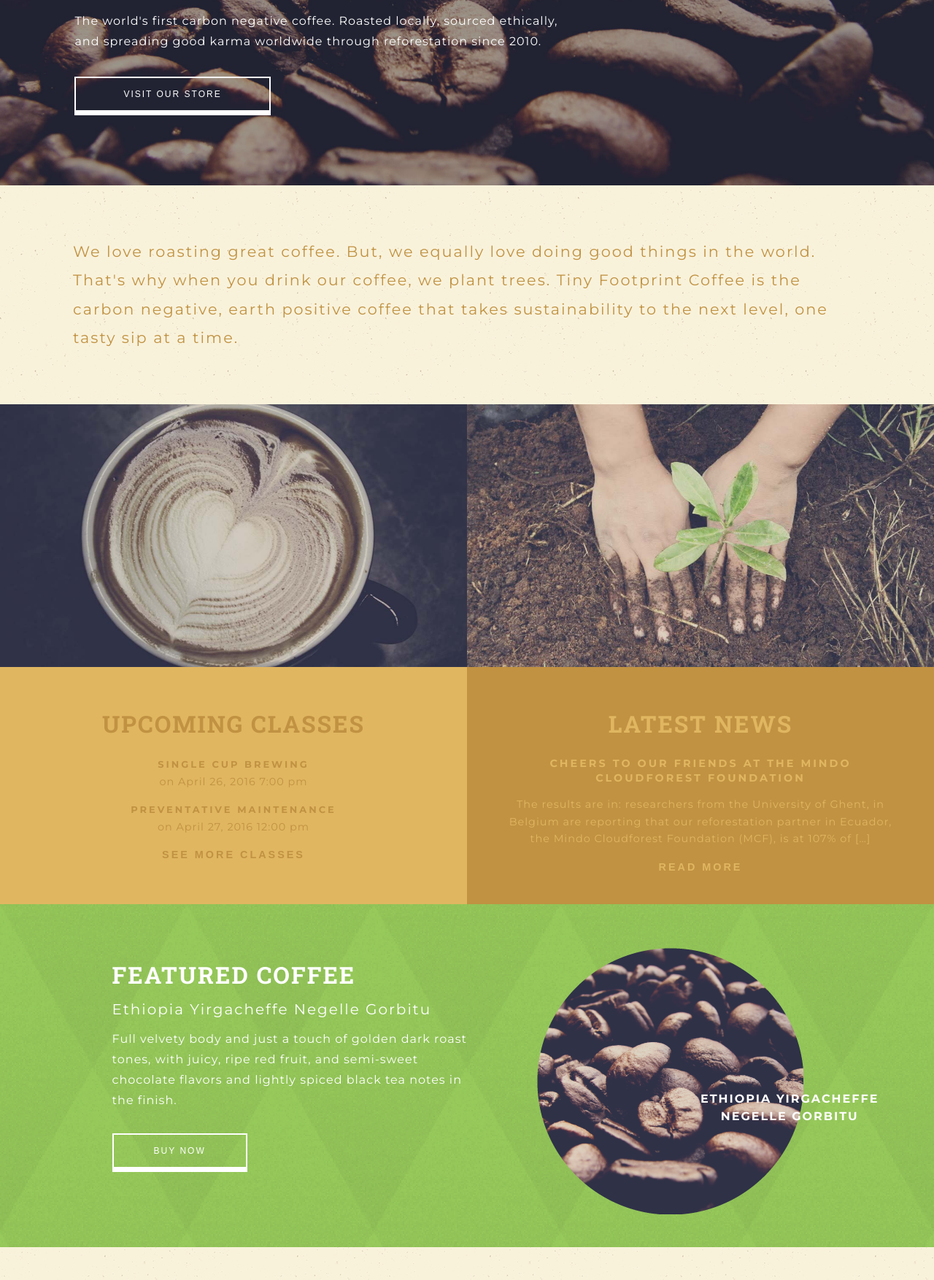
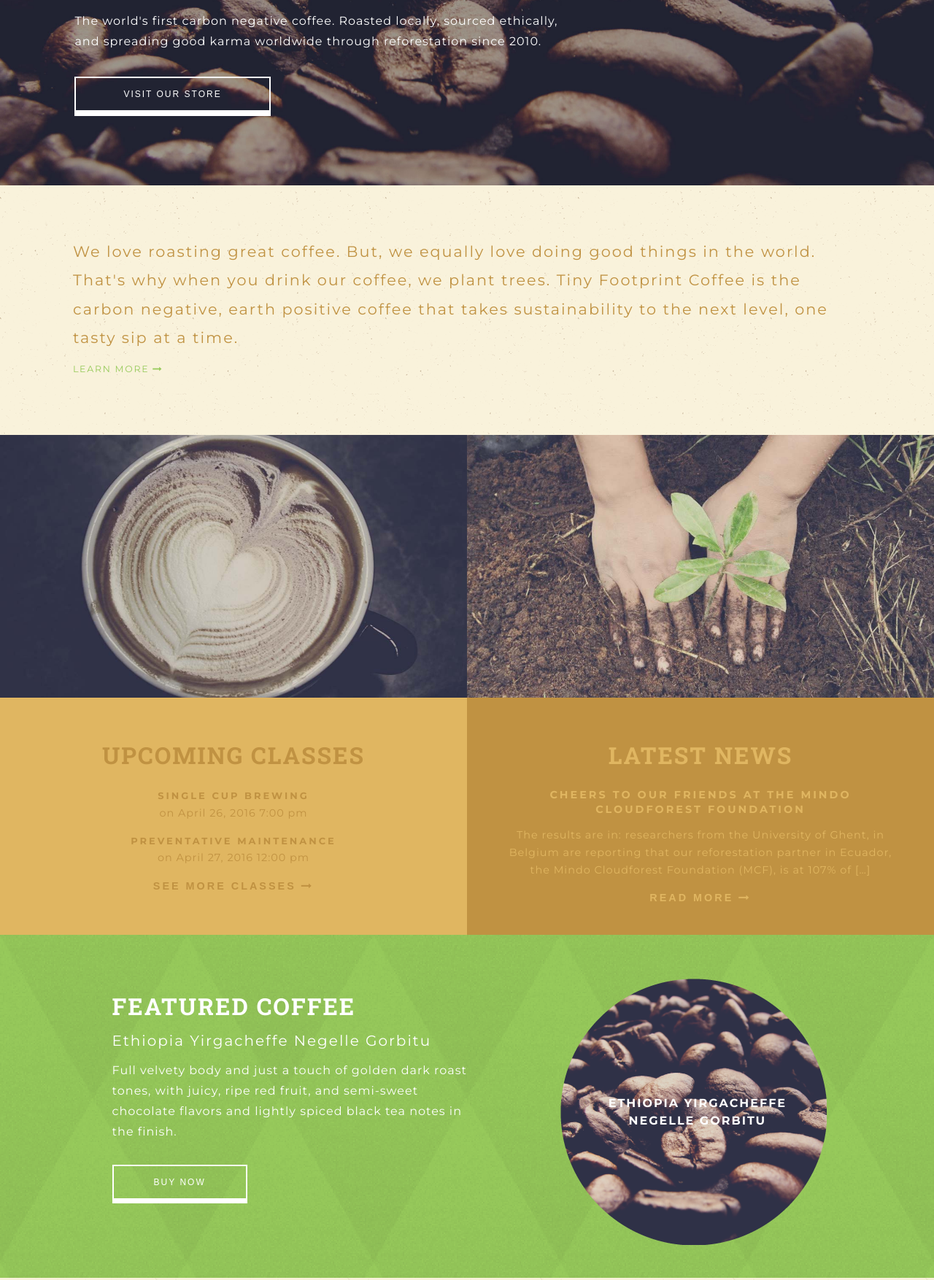
Before and after one commit to anndeelee/casestudy-tinyfootprintcoffee, a plain HTML site: page index.html in a window 1280 px wide. Shown: the part 340-2094 px from the top of the page at 73% size. Drawn offline with nearby package versions, Linux system fonts and the light colour scheme.

Commit message:
Tried box-shadow for button hover. Final tweaks.

```diff
--- a/css/main.css
+++ b/css/main.css
@@ -159,7 +159,7 @@ li {
 .page-header .logo {
     position: absolute;
     top: 9%;
-    left: 12%;
+    left: 9%;
 }
 .page-header .logo img {
   width: 160px;
@@ -197,16 +197,15 @@ li {
   text-decoration: none;
   letter-spacing: 2px;
   font-size: .75em;
-  border-top: 2px solid;
-  border-bottom: 7px solid;
-  border-left: 2px solid;
-  border-right: 2px solid;
+  box-shadow: 0 6px #fff;
+  border: 2px solid #fff;
   padding: 15px 65px;
 }
 
 .jumbo-image .btn:hover {
   border: 2px solid;
   transition: all 0.3s;
+  box-shadow: none;
 }
 
 .jumbo-image__content {
@@ -228,6 +227,19 @@ li {
   font-size: 1.3em;
   letter-spacing: 2px;
   line-height: 1.9em;
+}
+
+.story a {
+  color: #97ca5b;
+  text-decoration: none;
+  text-transform: uppercase;
+  font-size: .6em;
+  letter-spacing: 1.75px;
+}
+
+.story a:hover {
+  color: #402425;
+  transition: all 0.3s;
 }
 
 /* grid */
@@ -381,6 +393,15 @@ li {
   position: relative;
   width: 50%;
   float: left;
+  background: url(../img/featured-coffee.png)
+  no-repeat;
+  height: 365px;
+  width: 365px;
+  padding-top: 170px;
+  background-size: 365px 365px;
+  text-align: center;
+  background-position:right center;
+  margin-left: 10%;
 }
 
 .featured-coffee-name h2 {
@@ -390,14 +411,8 @@ li {
   position: absolute;
   letter-spacing: 2px;
   z-index: 200;
-  top: 50%;
-  left: 50%;
-}
-
-.coffee-name__bg {
-  position: relative;
-  padding-left: 6em;
-
+  top: 40%;
+  left: 18%;
 }
 
 /* .page-footer */
@@ -433,6 +448,11 @@ li {
   border: 0;
   border-bottom: 1px solid #c09242;
   line-height: 2;
+  color: #000;
+}
+
+.signupfield::-webkit-input-placeholder {
+   color: hsla(38, 50%, 51%, .5);
 }
 
 .signupbutton {
--- a/index.html
+++ b/index.html
@@ -72,7 +72,8 @@
 
       <section class="story">
         <article>
-          <p>We love roasting great coffee. But, we equally love doing good things in the world. That's why when you drink our coffee, we plant trees. Tiny Footprint Coffee is the carbon negative, earth positive coffee that takes sustainability to the next level, one tasty sip at a time.</p>
+          <p>We love roasting great coffee. But, we equally love doing good things in the world. That's why when you drink our coffee, we plant trees. Tiny Footprint Coffee is the carbon negative, earth positive coffee that takes sustainability to the next level, one tasty sip at a time.
+          <br><a href="#">Learn more <i class="fa fa-long-arrow-right" aria-hidden="true"></i></a></p>
         </article>
       </section>
 
@@ -87,13 +88,13 @@
           <br>on April 26, 2016 7:00 pm</p>
           <p><a href="#">Preventative Maintenance</a>
           <br>on April 27, 2016 12:00 pm</p>
-          <a href="#">See More Classes</a>
+          <a href="#">See More Classes <i class="fa fa-long-arrow-right" aria-hidden="true"></i></a>
         </article>
         <article class="grid-info-news">
           <h1>Latest News</h1>
           <h2>Cheers to Our Friends at the Mindo Cloudforest Foundation</h2>
           <p>The results are in: researchers from the University of Ghent, in Belgium are reporting that our reforestation partner in Ecuador, the Mindo Cloudforest Foundation (MCF), is at 107% of […]</p>
-          <a href="#">Read More</a>
+          <a href="#">Read More <i class="fa fa-long-arrow-right" aria-hidden="true"></i></a>
         </article>
       </section>
 
@@ -107,7 +108,7 @@
         </article>
         <article class="featured-coffee-name">
           <h2>ETHIOPIA YIRGACHEFFE <br>NEGELLE GORBITU</h2>
-          <img class="coffee-name__bg" src="img/featured-coffee.png" alt="Coffee Beans">
+
         </article>
         </div>
 
```
